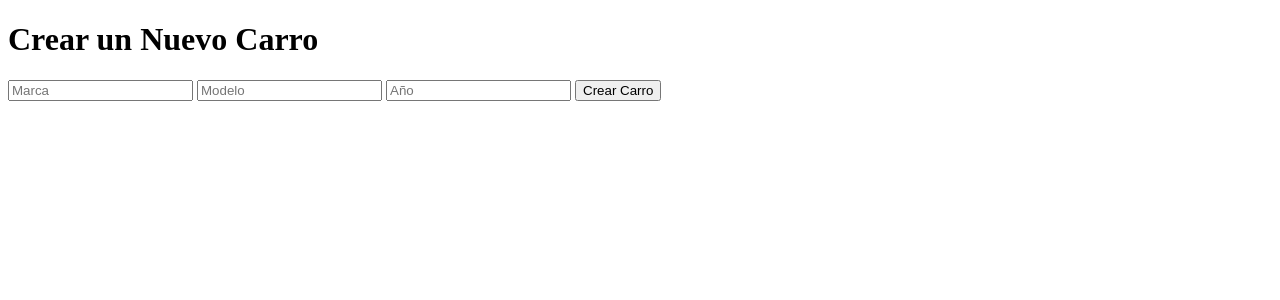
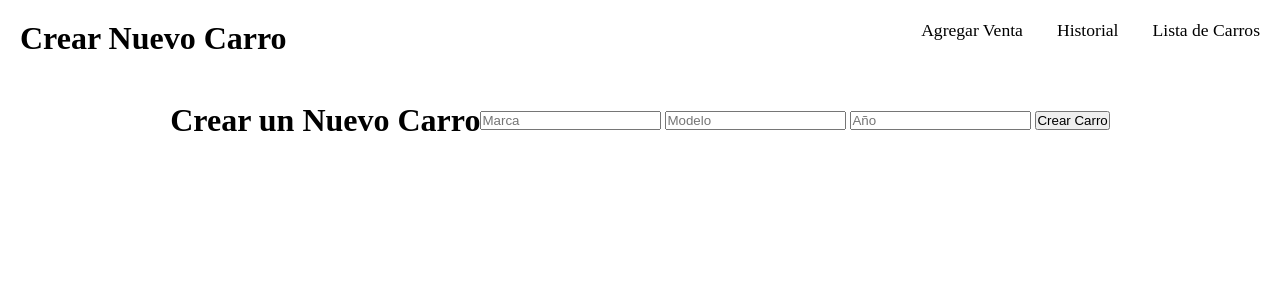
Before and after one commit to Christ02/CarSales, a Flask app: page /create_car in a window 1280 px wide. Shown: the top 300 px of the page. Run offline with Flask 3, Linux system fonts and the light colour scheme.

Commit message:
Creacion de Css
Creacion de Css con todos y un header que funcione en las pestañas de todos

```diff
--- /dev/null
+++ b/templates/agCar-style.css
@@ -0,0 +1,41 @@
+* {
+    margin: 0;
+    padding: 0;
+    box-sizing: border-box;
+}
+
+
+body{
+    display: flex;
+    justify-content: center;
+    align-items: center;
+
+    min-height: 30vh;
+    background-repeat: no-repeat;
+    background-size: cover;
+    background-position: center
+
+}
+
+
+
+header{
+    position: fixed;
+    top: 0;
+    left: 0;
+    width: 100%;
+    padding: 20px 20px;
+    display: flex;
+    justify-content: space-between;
+    align-items: left;
+    z-index: 99;
+}
+.navigation a{
+    position: relative;
+    font-size: 1.1em;
+    color: rgb(0, 0, 0);
+    text-decoration: none;
+    font-weight: 500;
+    margin-left: 30px;
+
+}
--- a/templates/create_car.html
+++ b/templates/create_car.html
@@ -2,7 +2,22 @@
 <html>
 <head>
     <title>Crear un Nuevo Carro</title>
+    <link rel="stylesheet" href="agCar-style.css">
 </head>
+
+<header>
+    <h1>Crear Nuevo Carro</h1>
+
+    <nav class="navigation">
+        <!-- <a href="create_car.html">Agregar Carro</a> -->
+        <a href="create_sale.html">Agregar Venta</a>
+        <a href="sales.html">Historial</a>
+        <a href="cars.html">Lista de Carros</a>
+
+    </nav>
+</header>
+
+
 <body>
     <section id="create_car">
     </section>
```
Also changed, not shown: templates/agSale-Style.css (added, +41 -0 lines), templates/cars.html (+11 -3 lines), templates/create_sale.html (+15 -0 lines), templates/hist-style.css (added, +41 -0 lines), templates/sales.html (+15 -0 lines), templates/style.css (added, +40 -0 lines).
